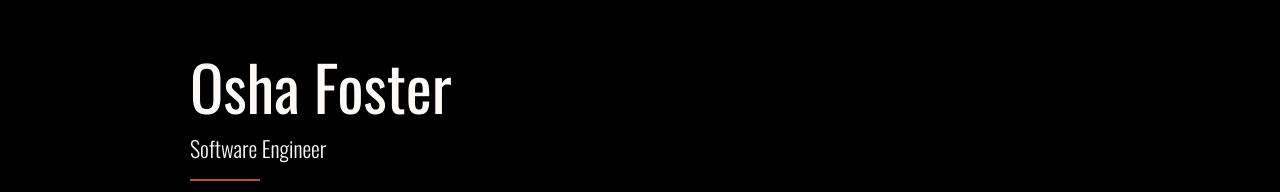
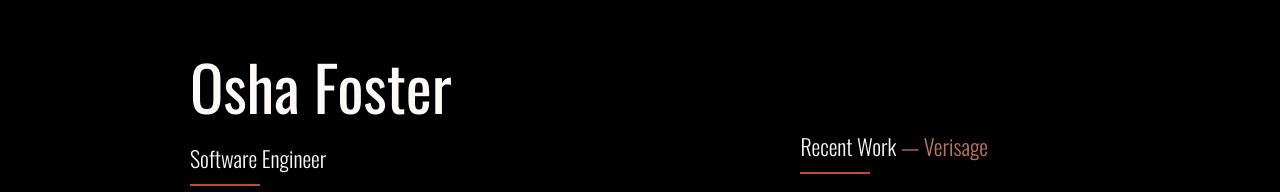
Before and after one commit to OshaFoster/portfolio-23, a Next.js app: page / in a window 1280 px wide. Shown: the top 192 px of the page. Built offline with nearby package versions, Linux system fonts and the light colour scheme.

Commit message:
Cleaned up styles, minor fixes

```diff
--- a/components/DigNDirt/index.js
+++ b/components/DigNDirt/index.js
@@ -78,6 +78,7 @@ const hndImages = [
 
 const mapImages = (images, stopHover) => {
   const transformedImages = _.map(images, (img, i) => {
+    // adjust x position for the first and last image
     let x = 0;
     if (i === 0) {
       x = 80;
@@ -130,13 +131,13 @@ export default function DigNDirt({ stopHover }) {
         transition={{ duration: 1 }}
         viewport={{ root: scrollRef, once: false }}
       >
-        <TitleWrap>
+        <TitleWrap ref={ref}>
           <ThinTitle>DigNDirt</ThinTitle>
         </TitleWrap>
         <ImageContainer>{mapImages(dndImages, stopHover)}</ImageContainer>
 
         <TextWrap>
-          <Text ref={ref}>
+          <Text>
             Created DND mobile application to optimize the efficiency of
             excavators in finding and transporting dirt, highlighting my ability
             to identify and solve<Span>&nbsp;real-world problems&nbsp;</Span>{' '}
--- a/components/Header/index.js
+++ b/components/Header/index.js
@@ -13,6 +13,7 @@ const Name = styled.h1`
   font-size: 62px;
   color: ${colors.text};
   font-weight: 400;
+  padding-bottom: 10px;
   margin-block-start: 0em;
   margin-block-end: 0em;
 `;
--- a/components/HilaryWatts/index.js
+++ b/components/HilaryWatts/index.js
@@ -86,6 +86,7 @@ const images2 = [
 
 const mapImages = (stopHover) => {
   const transformedImages = _.map(images, (img, i) => {
+    // adjust x position for the first and last image
     let x = 120;
     if (i % 2) {
       x = -120;
@@ -109,6 +110,7 @@ const mapImages = (stopHover) => {
 
 const mapImages2 = (stopHover) => {
   const transformedImages = _.map(images2, (img, i) => {
+    // adjust x position for the first and last image
     let x = 120;
     if (i % 2) {
       x = -120;
--- a/components/MeritMedical/index.js
+++ b/components/MeritMedical/index.js
@@ -73,6 +73,7 @@ const images = [
 
 const mapImages = (stopHover) => {
   const transformedImages = _.map(images, (img, i) => {
+// adjust x position for the first and last image
     let x = 120;
     if (i % 2) {
       x = -140;
--- a/pages/index.js
+++ b/pages/index.js
@@ -1,7 +1,6 @@
 import { useState, useEffect } from 'react';
 import Head from 'next/head';
 import styled from 'styled-components';
-import { Inter, Oswald } from 'next/font/google';
 import MeritMedical from 'components/MeritMedical';
 import HilaryWatts from 'components/HilaryWatts';
 import Stepite from 'components/Stepite';
@@ -65,8 +64,8 @@ const LeftWrap = styled.div`
 const RightWrap = styled.div`
   height: 100vh;
   width: 65%;
-  margin: auto;
-  overflow: scroll;
+  overflow-y: scroll;
+  overflow-x: hidden;
   box-sizing: border-box;
   padding-bottom: 100px;
   ${media.medium`
@@ -93,10 +92,12 @@ const RightContent = styled.div`
 export default function Home() {
   const [windowWidth, setWindowWidth] = useState();
 
+  // set window width on load
   useEffect(() => {
     setWindowWidth(window.innerWidth);
   }, []);
 
+  // set window width on resize
   useEffect(() => {
     function handleResize() {
       setWindowWidth(window?.innerWidth);
@@ -109,9 +110,11 @@ export default function Home() {
     };
   }, []);
 
+  // stop hover annimation on mobile
   const stopHover = windowWidth < sizes.breakpoints.smallMaxWidth;
 
   const stopHoverClass = classnames({ stopHover: stopHover });
+
   return (
     <>
       <Head>
--- a/styles/shared.js
+++ b/styles/shared.js
@@ -44,8 +44,7 @@ export const Title = styled.h1`
   font-weight: 400;
   margin-block-start: 0em;
   margin-block-end: 0em;
-  margin-top: 60px;
-  /* background-color: red; */
+  margin-top: 40px;
 `;
 
 export const ThinTitle = styled.h2`
@@ -54,7 +53,6 @@ export const ThinTitle = styled.h2`
   font-weight: 300;
   margin-block-start: 0em;
   margin-block-end: 0em;
-  /* background-color: green; */
 `;
 
 export const Text = styled.p`
@@ -64,7 +62,6 @@ export const Text = styled.p`
   font-weight: 200;
   margin-block-start: 0em;
   margin-block-end: 0em;
-    /* background-color: green;      */
 `;
 
 export const Span = styled.span`
@@ -84,15 +81,14 @@ export const DateText = styled.p`
 
 export const TextWrap = styled.div`
   max-width: 570px;
-    /* background-color: red; */
 `;
 
 export const Decoration = styled.div`
 height: 2px;
 width: 70px;
 background-color: ${colors.decoration};
-margin-bottom: 30px;
-margin-top: 15px;
+margin-bottom: 20px;
+margin-top: 10px;
 transition: background-color 0.3s ease-in-out;
 
 &:hover {
```
Also changed, not shown: 1 other file (tests, documents, lock files or other folders).
